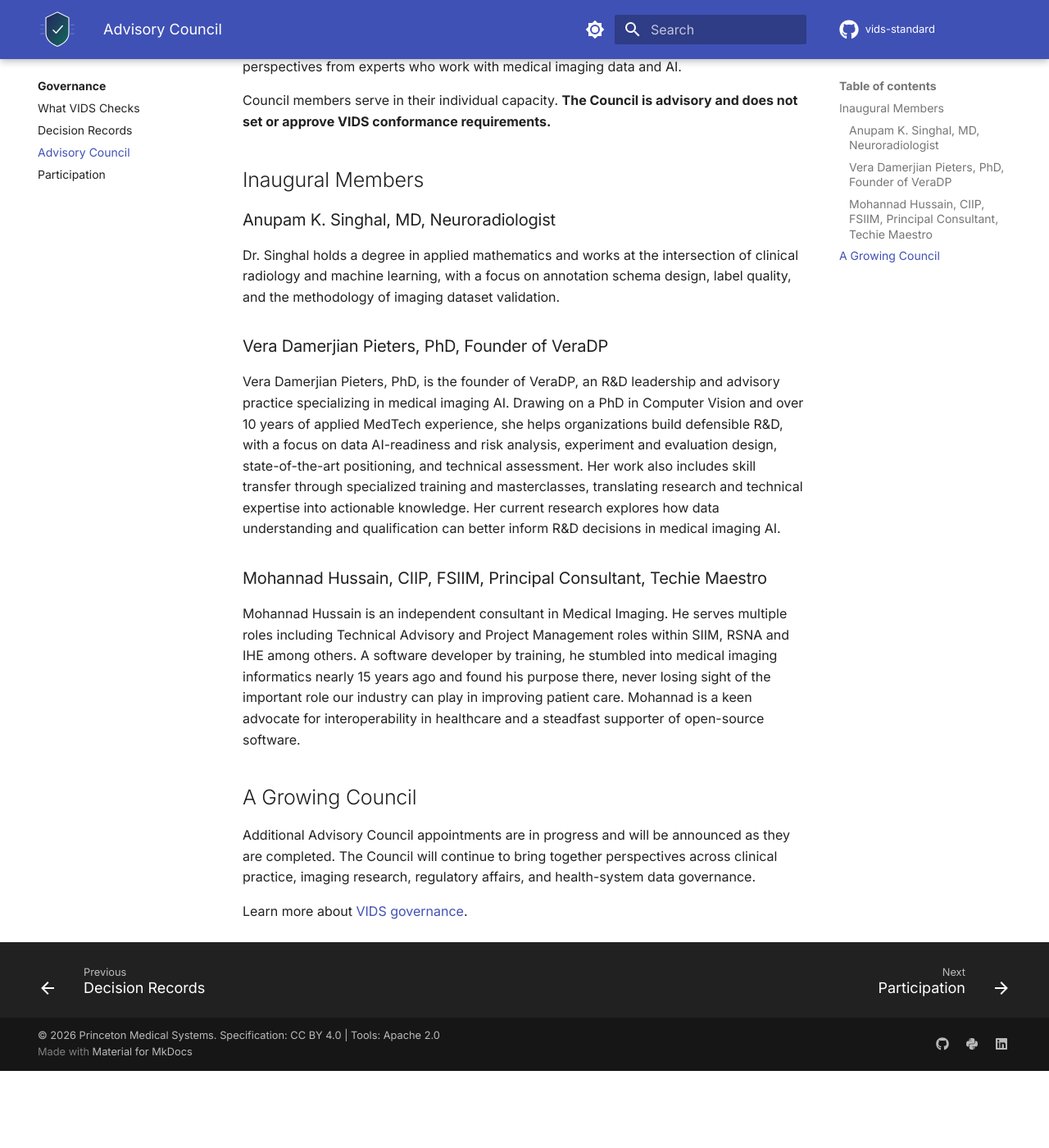
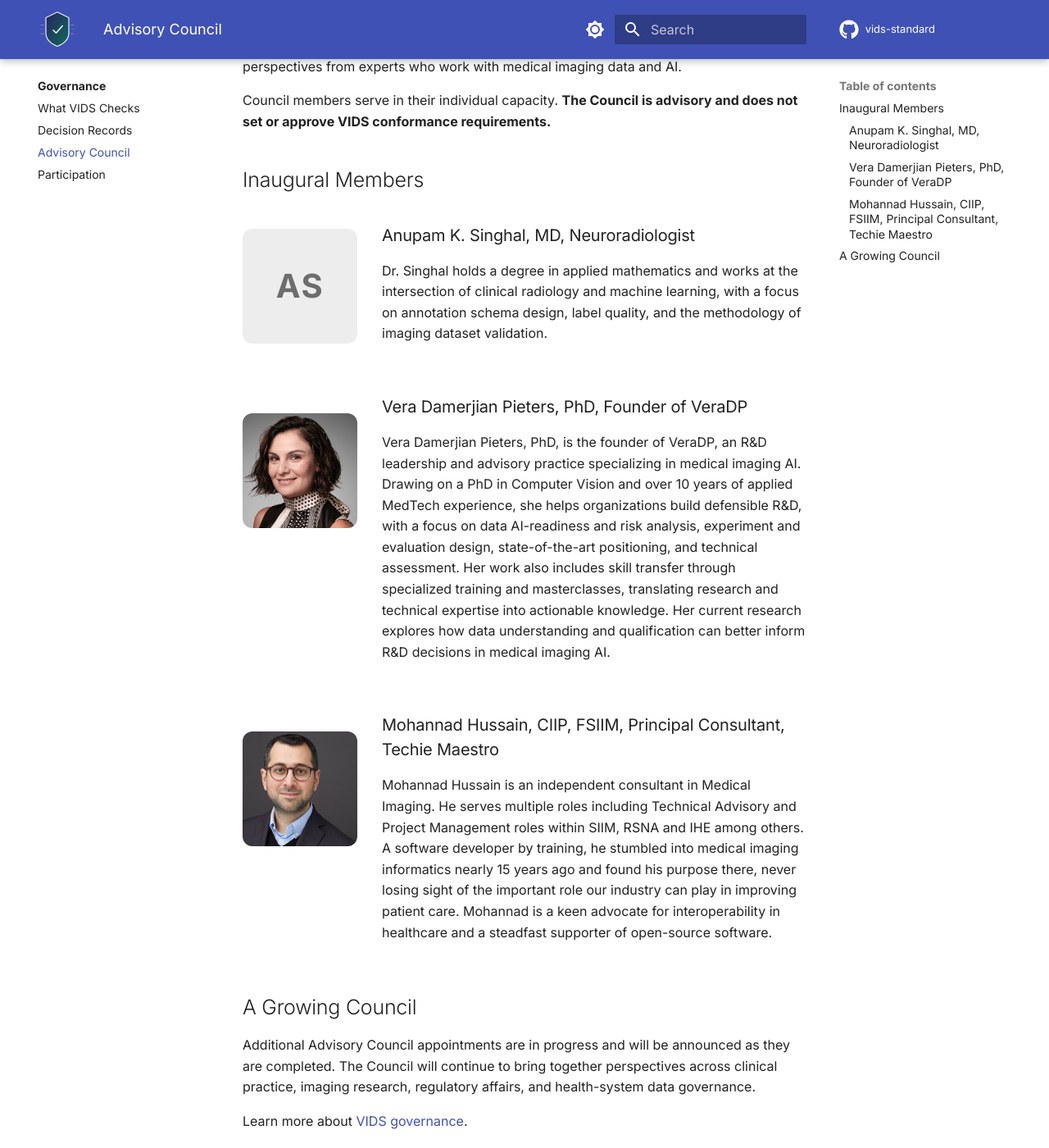
Before and after one commit to vids-standard/VIDS, an MkDocs documentation site: the page built from docs/governance/advisory-council.md, in a window 1280 px wide and 1400 px high, scrolled down 394 px. Shown: the whole window at 82% size. Built offline with MkDocs 1.6.1 and Material for MkDocs 9.7.7, drawn with Linux system fonts in a browser that asks for light colours; comment, search, counter and statistics services are not loaded; before the commit the page ends 1700 px from its top, so only the background shows below that.

Commit message:
Governance: add Advisory Council headshots (#7)
Add photos for Vera Damerjian Pieters and Mohannad Hussain (480px
square JPEGs under docs/assets/council/) and an initials placeholder
for Anupam K. Singhal until his photo is received. Member copy is
unchanged; layout stacks on narrow screens.


Claude-Session: https://claude.ai/code/session_012qtmWERvYBVVm7huTMd9e2

Co-authored-by: Claude Opus 5.5 <noreply@anthropic.com>

```diff
--- a/docs/assets/extra.css
+++ b/docs/assets/extra.css
@@ -119,3 +119,53 @@
 .vids-cite code {
   font-size: 0.8rem;
 }
+
+/* ── Advisory Council member cards ── */
+.vids-member {
+  display: flex;
+  gap: 1.5rem;
+  align-items: flex-start;
+  margin: 1.75rem 0 2.25rem;
+}
+
+.md-typeset .vids-member__photo {
+  flex: 0 0 140px;
+  width: 140px;
+  height: 140px;
+  max-width: none;
+  border-radius: 12px;
+  object-fit: cover;
+  margin: 0.35rem 0 0;
+}
+
+.md-typeset .vids-member__photo--placeholder {
+  display: flex;
+  align-items: center;
+  justify-content: center;
+  background: var(--md-default-fg-color--lightest);
+  color: var(--md-default-fg-color--light);
+  font-size: 2rem;
+  font-weight: 600;
+  letter-spacing: 0.04em;
+}
+
+.vids-member__body {
+  flex: 1 1 auto;
+  min-width: 0;
+}
+
+.md-typeset .vids-member__body h3 {
+  margin-top: 0;
+}
+
+@media screen and (max-width: 600px) {
+  .vids-member {
+    flex-direction: column;
+    gap: 0.9rem;
+  }
+  .md-typeset .vids-member__photo {
+    flex-basis: auto;
+    width: 112px;
+    height: 112px;
+  }
+}
--- a/docs/governance/advisory-council.md
+++ b/docs/governance/advisory-council.md
@@ -8,18 +8,38 @@ Council members serve in their individual capacity. **The Council is advisory an
 
 ## Inaugural Members
 
+<div class="vids-member" markdown>
+<div class="vids-member__photo vids-member__photo--placeholder" role="img" aria-label="Photo of Anupam K. Singhal to be added"><span>AS</span></div>
+<div class="vids-member__body" markdown>
+
 ### Anupam K. Singhal, MD, Neuroradiologist
 
 Dr. Singhal holds a degree in applied mathematics and works at the intersection of clinical radiology and machine learning, with a focus on annotation schema design, label quality, and the methodology of imaging dataset validation.
+
+</div>
+</div>
+
+<div class="vids-member" markdown>
+<img class="vids-member__photo" src="../../assets/council/vera-damerjian-pieters.jpg" alt="Vera Damerjian Pieters, PhD" width="240" height="240" loading="lazy">
+<div class="vids-member__body" markdown>
 
 ### Vera Damerjian Pieters, PhD, Founder of VeraDP
 
 Vera Damerjian Pieters, PhD, is the founder of VeraDP, an R&D leadership and advisory practice specializing in medical imaging AI. Drawing on a PhD in Computer Vision and over 10 years of applied MedTech experience, she helps organizations build defensible R&D, with a focus on data AI-readiness and risk analysis, experiment and evaluation design, state-of-the-art positioning, and technical assessment. Her work also includes skill transfer through specialized training and masterclasses, translating research and technical expertise into actionable knowledge. Her current research explores how data understanding and qualification can better inform R&D decisions in medical imaging AI.
 
+</div>
+</div>
+
+<div class="vids-member" markdown>
+<img class="vids-member__photo" src="../../assets/council/mohannad-hussain.jpg" alt="Mohannad Hussain, CIIP, FSIIM" width="240" height="240" loading="lazy">
+<div class="vids-member__body" markdown>
 
 ### Mohannad Hussain, CIIP, FSIIM, Principal Consultant, Techie Maestro
 
 Mohannad Hussain is an independent consultant in Medical Imaging. He serves multiple roles including Technical Advisory and Project Management roles within SIIM, RSNA and IHE among others. A software developer by training, he stumbled into medical imaging informatics nearly 15 years ago and found his purpose there, never losing sight of the important role our industry can play in improving patient care. Mohannad is a keen advocate for interoperability in healthcare and a steadfast supporter of open-source software.
+
+</div>
+</div>
 
 ## A Growing Council
 
```
Also changed, not shown: docs/assets/council/mohannad-hussain.jpg (added), docs/assets/council/vera-damerjian-pieters.jpg (added).
